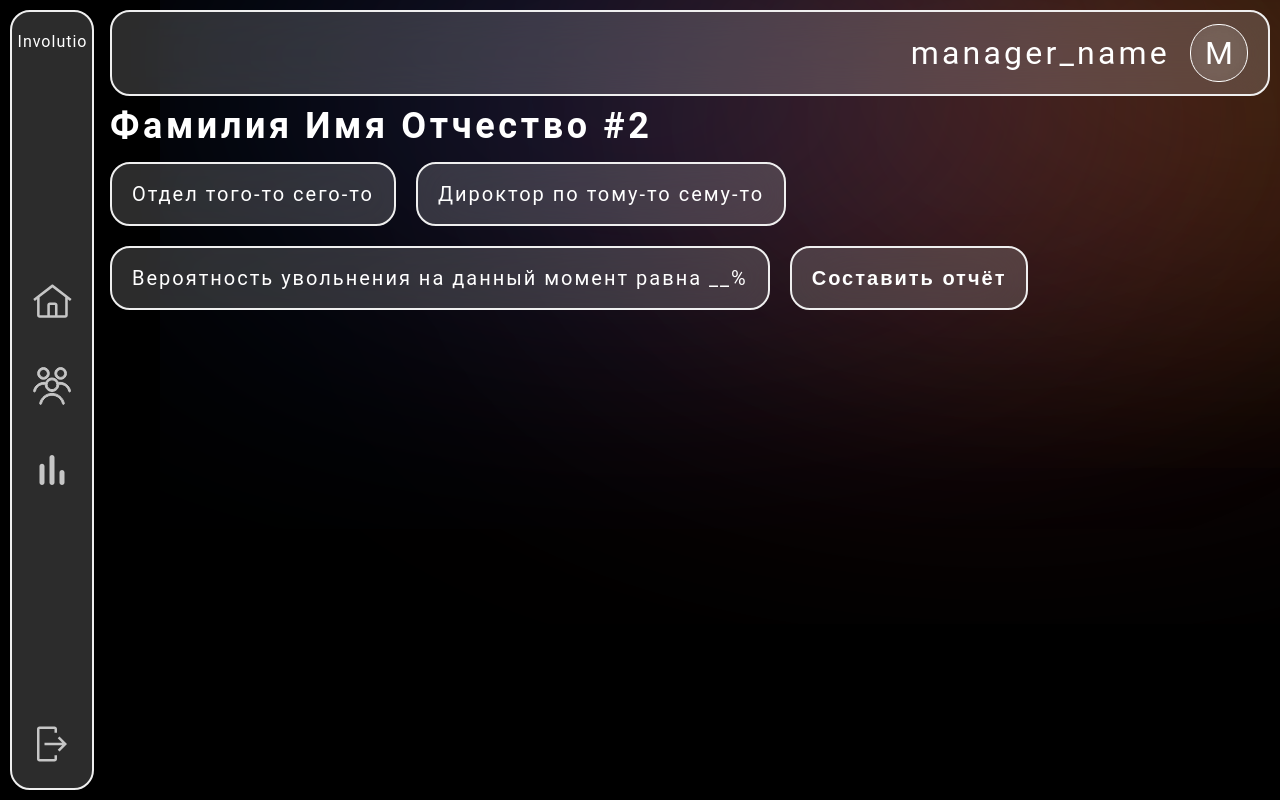
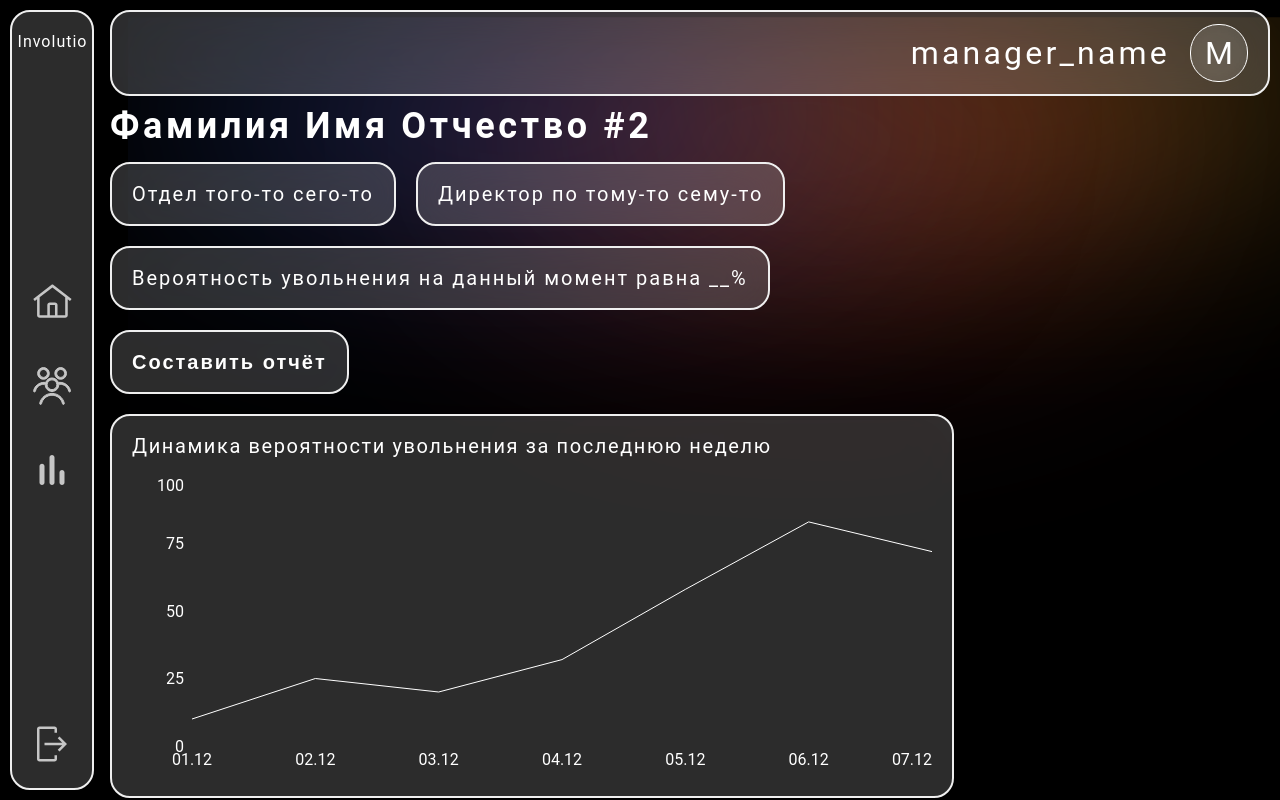
Before and after one commit to OmniaTeam/Involutio-Frontend, a React (Vite) app in the folder app/: page /application/employee/2 in a window 1280 px wide. Built offline with nearby package versions, Linux system fonts and the light colour scheme.

Commit message:
WIP: employee chart

```diff
--- a/app/package.json
+++ b/app/package.json
@@ -30,6 +30,7 @@
     "framer-motion": "^10.16.15",
     "react-redux": "^9.0.2",
     "react-router-dom": "^6.20.1",
+    "recharts": "^2.10.3",
     "sass": "^1.69.5",
     "scss": "^0.2.4",
     "typescript": "^5.2.2",
--- a/app/src/App.tsx
+++ b/app/src/App.tsx
@@ -7,6 +7,7 @@ import './styles/headerStyles.scss'
 import './styles/sidebarStyles.scss'
 import './styles/cardsStyles.scss'
 import './styles/modalStyles.scss'
+import './styles/chartsStyles.scss'
 
 import { BrowserRouter, Route, Routes } from "react-router-dom";
 import { Provider } from "react-redux";
--- /dev/null
+++ b/app/src/components/chart.tsx
@@ -0,0 +1,52 @@
+import { Line, LineChart, ResponsiveContainer, Tooltip, XAxis, YAxis } from "recharts";
+import { motion } from "framer-motion";
+
+export default function Chart() {
+	const data = [
+		{
+			date: '01.12',
+			probability: 10,
+		},
+		{
+			date: '02.12',
+			probability: 25,
+		},
+		{
+			date: '03.12',
+			probability: 20,
+		},
+		{
+			date: '04.12',
+			probability: 32,
+		},
+		{
+			date: '05.12',
+			probability: 58,
+		},
+		{
+			date: '06.12',
+			probability: 83,
+		},
+		{
+			date: '07.12',
+			probability: 72,
+		},
+	];
+	return (
+		<motion.div className={'employee-chart'}
+            initial={{ opacity: 0, y: 10 }}
+            animate={{ opacity: 1, y: 0 }}
+            transition={{ duration: 0.5 }}
+		>
+			<p className={'employee-chart--title'}>Динамика вероятности увольнения за последнюю неделю</p>
+			<ResponsiveContainer width={800} height={300}>
+				<LineChart data={data} margin={{ top: 0, right: 0, left: 0, bottom: 0 }}>
+					<XAxis dataKey="date" stroke={"#FFFFFF"} tickLine={false} axisLine={false} width={100}/>
+					<YAxis stroke={"#FFFFFF"} tickLine={false} axisLine={false} height={100}/>
+					<Tooltip />
+					<Line dataKey="probability" fill="none" stroke={"#FFFFFF"} dot={false}/>
+				</LineChart>
+			</ResponsiveContainer>
+		</motion.div>
+	);
+}
--- a/app/src/pages/application/employeePage.tsx
+++ b/app/src/pages/application/employeePage.tsx
@@ -3,6 +3,7 @@ import { useState } from "react";
 import { motion } from "framer-motion";
 
 import Modal from "../../components/modal";
+import Chart from "../../components/chart.tsx";
 
 export default function EmployeePage() {
 	const { id } = useParams()
@@ -29,7 +30,7 @@ export default function EmployeePage() {
 			            initial={{ opacity: 0, y: 10 }}
 			            animate={{ opacity: 1, y: 0 }}
 			            transition={{ duration: 0.5 }}
-					>Дироктор по тому-то сему-то</motion.p>
+					>Директор по тому-то сему-то</motion.p>
 					<motion.p className={'statistic--path'}
 			            initial={{ opacity: 0, y: 10 }}
 			            animate={{ opacity: 1, y: 0 }}
@@ -42,7 +43,9 @@ export default function EmployeePage() {
 					        transition={{ delay: 0.2, duration: 0.5 }}
 					>Составить отчёт</motion.button>
 				</div>
-				<div className={'employee--content__graph'}></div>
+				<div className={'employee--content__graph'}>
+					<Chart/>
+				</div>
 			</div>
 		</div>
 		{ isModalOpen && (
--- /dev/null
+++ b/app/src/styles/chartsStyles.scss
@@ -0,0 +1,35 @@
+.employee-chart {
+    border-radius: 20px;
+    border: 2px solid #EFEFEF;
+    background: rgba(217, 217, 217, 0.20);
+    backdrop-filter: blur(27.5px);
+    padding: 20px;
+    width: max-content;
+    &--title {
+        font-size: 20px;
+        font-weight: 400;
+        line-height: 20px;
+        letter-spacing: 1.6px;
+        margin-bottom: 20px;
+    }
+}
+
+.recharts-tooltip {
+    &-wrapper {
+        border: 2px solid #EFEFEF;
+        background-color: rgba(217, 217, 217, 0.20) !important;
+        backdrop-filter: blur(27.5px);
+        border-radius: 20px;
+    }
+    &-label {
+        color: #FFFFFF;
+        font-size: 14px;
+        font-weight: 700;
+    }
+}
+
+.recharts-default-tooltip {
+    background-color: rgba(0, 0, 0, 0) !important;
+    border: none !important
+
+}
--- a/app/src/styles/indexStyles.scss
+++ b/app/src/styles/indexStyles.scss
@@ -66,6 +66,7 @@
     position: fixed;
     left: 0;
     right: 0;
+    width: 100%;
     z-index: -1;
     top: 200px;
     transform: translate(10%, -35%) !important;
@@ -233,6 +234,7 @@
     &--content {
         display: flex;
         align-items: flex-start;
+        flex-wrap: wrap;
         margin-top: 20px
     }
 }
@@ -241,6 +243,8 @@
     display: flex;
     flex-wrap: wrap;
     gap: 20px;
+    margin-bottom: 20px;
+    max-width: 700px;
     &--path,
     &--button {
         padding: 20px;
```
Also changed, not shown: 1 other file (tests, documents, lock files or other folders).
